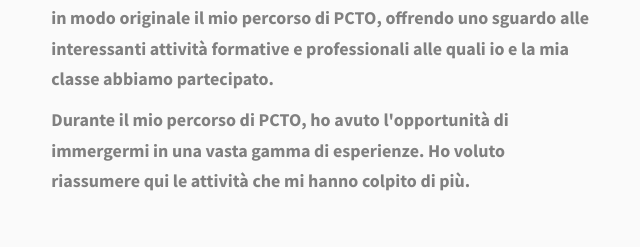
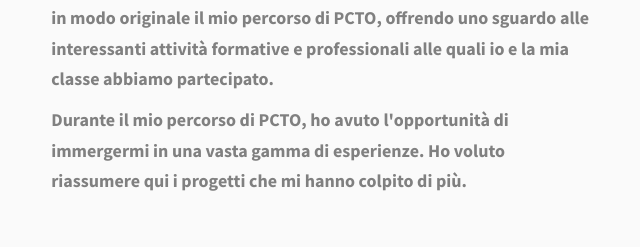
Before and after one commit to MaxTheOne05/Portfolio-PCTO, a plain HTML site: page index.html in a window 1280 px wide. Shown: the part 1200-1447 px from the top of the page, 0-640 px from the left. Drawn offline with Linux system fonts and the light colour scheme.

Commit message:
Update index.html

```diff
--- a/index.html
+++ b/index.html
@@ -110,7 +110,7 @@
               </p>
               <p class="about__content-details-para">
                 Durante il mio percorso di PCTO, ho avuto l'opportunità di immergermi in una vasta
-                gamma di esperienze. Ho voluto riassumere qui le attività che mi hanno colpito di più.
+                gamma di esperienze. Ho voluto riassumere qui i progetti che mi hanno colpito di più.
               </p>
             </div>
           </div>
```
